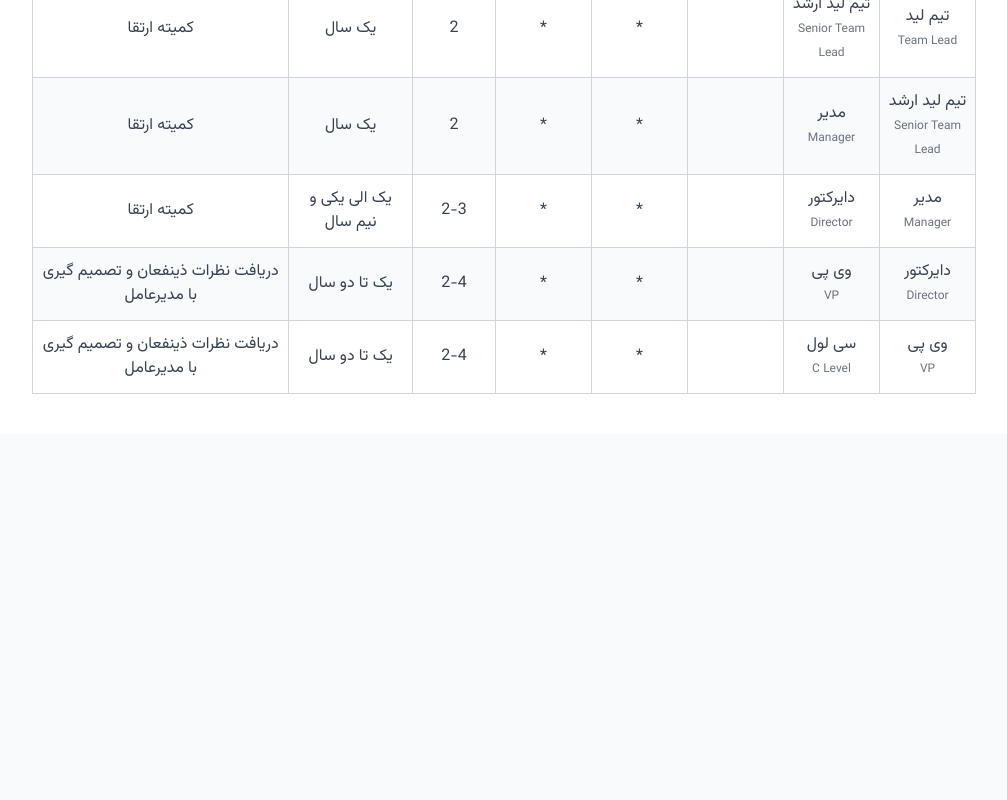
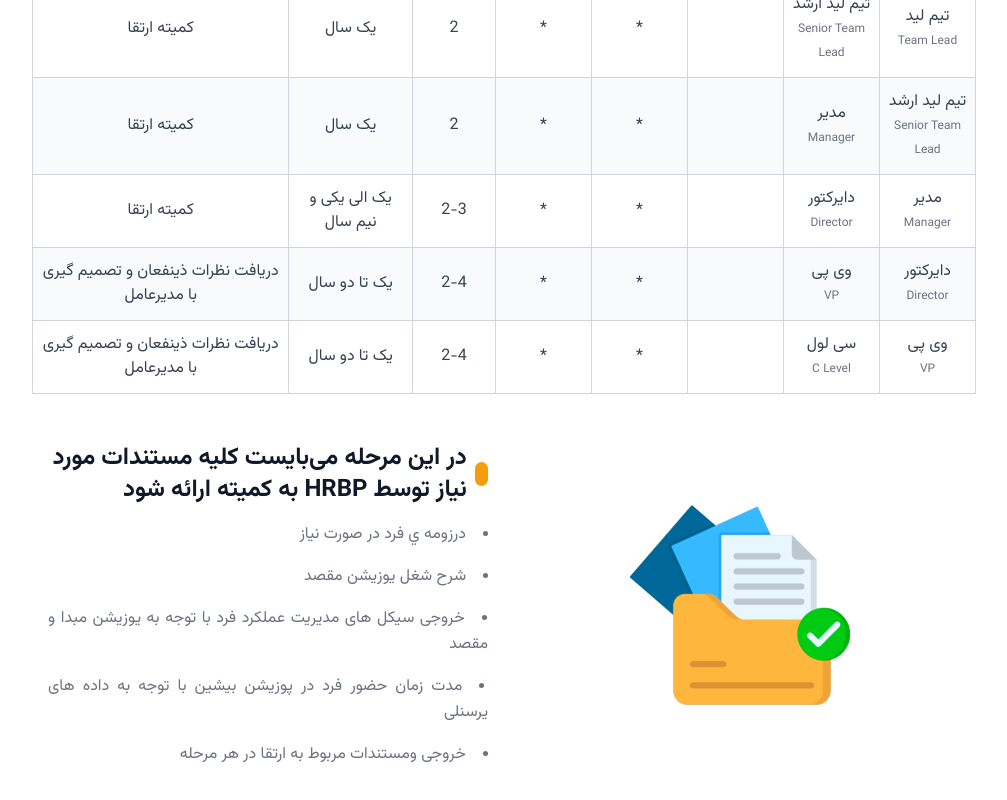
Before and after one commit to espitman/jbm-hr-life, a Nuxt app: page /promotion in a window 1280 px wide. Shown: the part 5869-6669 px from the top of the page, without its empty margins (8-1015 px from the left). Before the commit the page ends 6303 px from the top, so only its background shows below. Built offline with nearby package versions, Linux system fonts and the light colour scheme.

Commit message:
fix: update documents component title text

```diff
--- /dev/null
+++ b/components/promotion/Documents.vue
@@ -0,0 +1,26 @@
+<template>
+  <div class="flex flex-col md:flex-row-reverse items-center justify-between w-full bg-white rounded-xl p-8 gap-8">
+    <!-- Farsi Text -->
+    <div class="flex-1 text-right">
+      <div class="flex items-center justify-start mb-4">
+        <div class="w-6 h-6 rounded-full bg-amber-500 ml-2"></div>
+        <h2 class="text-2xl font-bold">در این مرحله می‌بایست کلیه مستندات مورد نیاز توسط HRBP به کمیته ارائه شود</h2>
+      </div>
+      <ul class="space-y-4 text-gray-500 leading-relaxed text-justify list-disc list-inside">
+        <li>درزومه ي فرد در صورت نياز</li>
+        <li>شرح شغل يوزيشن مقصد</li>
+        <li>خروجى سيكل هاى مديريت عملكرد فرد با توجه به يوزيشن مبدا و مقصد</li>
+        <li>مدت زمان حضور فرد در پوزيشن بيشين با توجه به داده هاى يرسنلى</li>
+        <li>خروجى ومستندات مربوط به ارتقا در هر مرحله</li>
+      </ul>
+    </div>
+    <!-- Illustration (Image) -->
+    <div class="flex-1 flex justify-center">
+      <img src="/images/promotion/documents.jpg" alt="Documents" class="max-w-xs md:max-w-sm w-1/2 h-auto rounded-lg" />
+    </div>
+  </div>
+</template>
+
+<script setup>
+// No logic needed
+</script>
--- a/pages/promotion.vue
+++ b/pages/promotion.vue
@@ -15,6 +15,7 @@
     <Conditions />
     <Decision />
     <Table />
+    <Documents />
   </div>
 </template>
 
@@ -31,6 +32,7 @@ import Responsibilities from '~/components/promotion/Responsibilities.vue'
 import Conditions from '~/components/promotion/Conditions.vue'
 import Decision from '~/components/promotion/Decision.vue'
 import Table from '~/components/promotion/Table.vue'
+import Documents from '~/components/promotion/Documents.vue'
 
 definePageMeta({
   layout: 'default'
```
Also changed, not shown: public/images/promotion/documents.jpg (added).
